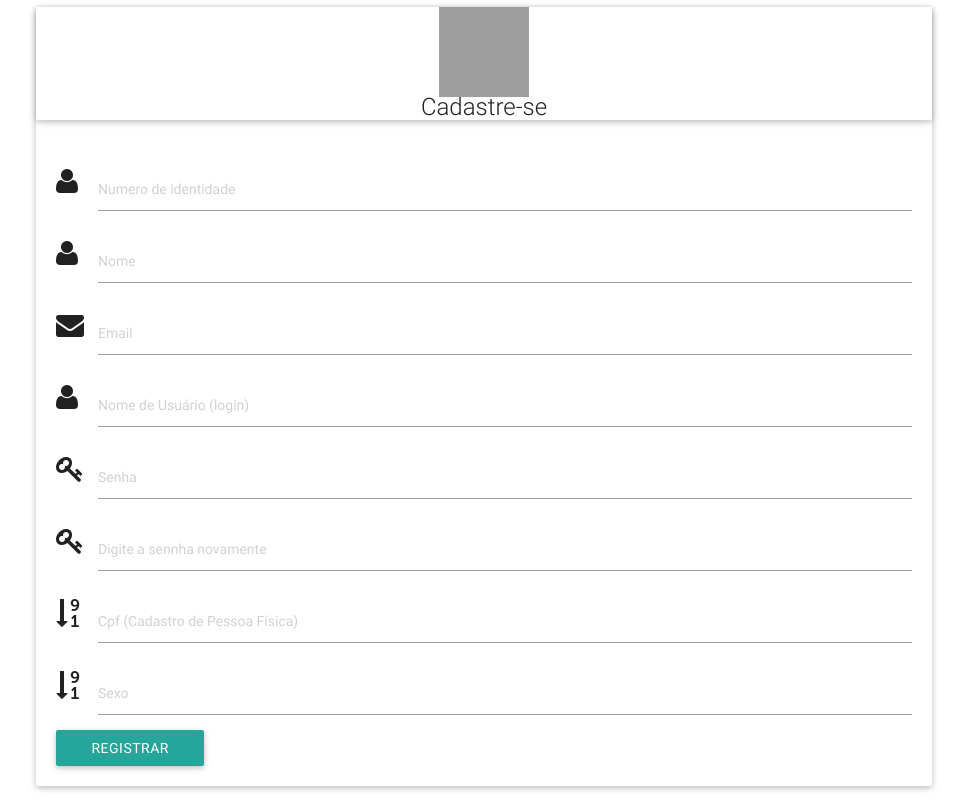
After one commit to InspecOrg/inspecWeb, a Django app: page /signup/ in a window 1280 px wide. The commit adds this page. Shown: the whole page, without its empty margins (156-1123 px from the left). Run offline with Django 3.2, Linux system fonts and the light colour scheme; grey boxes are pictures that could not be loaded.

Commit message:
Creating users

```diff
--- a/inspecWeb/authentication/models.py
+++ b/inspecWeb/authentication/models.py
@@ -10,7 +10,7 @@ class InspecUser(User):
     user_cpf = models.CharField(max_length=11)
     user_registration = models.CharField(max_length=7)
     user_birthday = models.DateTimeField(auto_now=True)
-    user_sex = models.CharField(max_length=10)
+    user_gender = models.CharField(max_length=10)
     process_track = models.ManyToManyField('Acompanhamento')
 
 
--- /dev/null
+++ b/inspecWeb/authentication/templates/create_user.html
@@ -0,0 +1,56 @@
+{% extends "main_base.html" %}
+{% load i18n %}
+{% block main_content %}
+    <div class="container">
+        <div class="col s6">
+            <div class="card s12 m3 ">
+                <div class="card center">
+                    {% load static from staticfiles %}
+                    <img src="{% static 'images/ata_logo.png' %}" height="90" width="90"><br>
+                    <span class="card-title">Cadastre-se</span>
+                </div>
+                <div class="card-content">
+                    <form action="/signup/" method="post">
+                    {% csrf_token %}
+
+                        <div class="input-field col s3">
+                            <i class="fa fa-user prefix"></i>
+                            <input id="registration" name="registration" type="text" class="validate" placeholder="Numero de identidade">
+                        </div>
+                        <div class="input-field col s3">
+                            <i class="fa fa-user prefix"></i>
+                            <input id="first_name" name="first_name" type="text" class="validate" placeholder="Nome">
+                        </div>
+                        <div class="input-field col s3">
+                            <i class="fa fa-envelope prefix"></i>
+                            <input id="email" type="text" name="email" class="validate" placeholder="Email">
+                        </div>
+                        <div class="input-field col s3">
+                            <i class="fa fa-user prefix"></i>
+                            <input  id="username" name="username" type="text" class="validate" placeholder="Nome de Usuário (login)">
+                        </div>
+                        <div class="input-field col s3">
+                            <i class="fa fa-key prefix"></i>
+                            <input id="password" name="password" type="password" class="validate" placeholder="Senha">
+                        </div>
+                        <div class="input-field col s3">
+                            <i class="fa fa-key prefix"></i>
+                            <input id="password2" type="password" class="validate" placeholder="Digite a sennha novamente">
+                        </div>
+                        <div class="input-field col s3">
+                            <i class="fa fa-sort-numeric-desc prefix"></i>
+                            <input id="cpf" type="text" class="validate" placeholder="Cpf (Cadastro de Pessoa Física)">
+                        </div>
+                        <div class="input-field col s3">
+                            <i class="fa fa-sort-numeric-desc prefix"></i>
+                            <input id="gender" type="text" class="validate" placeholder="Sexo">
+                        </div>
+                            <button class="btn waves-effect waves-light" type="submit" name="action">Registrar
+                            <i class="material-icons right"></i>
+                            </button>
+                        </form>
+                    </div>
+                </div>
+            </div>
+        </div>
+    {% endblock main_content %}
--- a/inspecWeb/authentication/templates/top_bar.html
+++ b/inspecWeb/authentication/templates/top_bar.html
@@ -1,3 +1,4 @@
+
 {% block top_bar %}
 <header class="demo-header mdl-layout__header mdl-color--grey-100 mdl-color-text--grey-600">
   <div class="mdl-layout__header-row">
@@ -19,7 +20,7 @@
       <li class="mdl-menu__item">About</li>
       <li class="mdl-menu__item">Contact</li>
       <li class="mdl-menu__item">Legal information</li>
-      <a href="logout/"><li class="mdl-menu__item">Sair</li></a>
+      <a href="/logout/"><li class="mdl-menu__item">Sair</li></a>
     </ul>
   </div>
 </header>
--- a/inspecWeb/authentication/urls.py
+++ b/inspecWeb/authentication/urls.py
@@ -2,8 +2,10 @@
 
 from django.conf.urls import url
 
-from .views import Login
+from .views import Login, SignUp, Logout
 
 urlpatterns = [
     url(r'^login/', Login.as_view(), name='login'),
+    url(r'^signup/', SignUp.as_view(), name='signin'),
+    url(r'^logout/', Logout.as_view(), name='logout'),
 ]
--- a/inspecWeb/authentication/views.py
+++ b/inspecWeb/authentication/views.py
@@ -3,7 +3,8 @@
 from django.shortcuts import render, render_to_response, redirect
 from django.template import RequestContext
 from django.views.generic import View
-from django.contrib.auth import authenticate, login
+from django.contrib.auth import authenticate, login, logout
+from authentication.models import InspecUser
 
 
 class Login(View):
@@ -35,3 +36,54 @@ class Login(View):
         else:
             response = redirect('/login/')
         return response
+
+
+class Logout(View):
+    """Logout Method."""
+
+    def get(self, request):
+        """Get method For logout."""
+        logout(request)
+
+        return render_to_response(
+            'login.html', context_instance=RequestContext(request))
+
+
+class SignUp(View):
+    """SingUp methods."""
+
+    http_method_names = [u'get', u'post']
+
+    def get(self, request):
+        """Get method for SignUp, will return the page for signup."""
+        return render_to_response(
+            'create_user.html', context_instance=RequestContext(request))
+
+    def post(self, request):
+        """POST method for signup."""
+        first_name = request.POST['first_name']
+        registration = request.POST['registration']
+        email = request.POST['email']
+        username = request.POST['username']
+        password = request.POST['password']
+        cpf = request.POST.get('cpf')
+        gender = request.POST.get('gender')
+        confirm_password = request.POST.get('password2')
+
+        if password == confirm_password:
+
+            new_user = InspecUser.objetcs.create_user(
+                username=username,
+                email=email,
+                password=password,
+                first_name=first_name,
+                user_cpf=cpf,
+                user_gender=gender,
+                user_registration=registration)
+
+            new_user.save()
+            response = redirect('/login/')
+        else:
+            response = redirect('/signup/')
+
+        return response
```
Also changed, not shown: inspecWeb/static/images/ata_logo.png (deleted).
